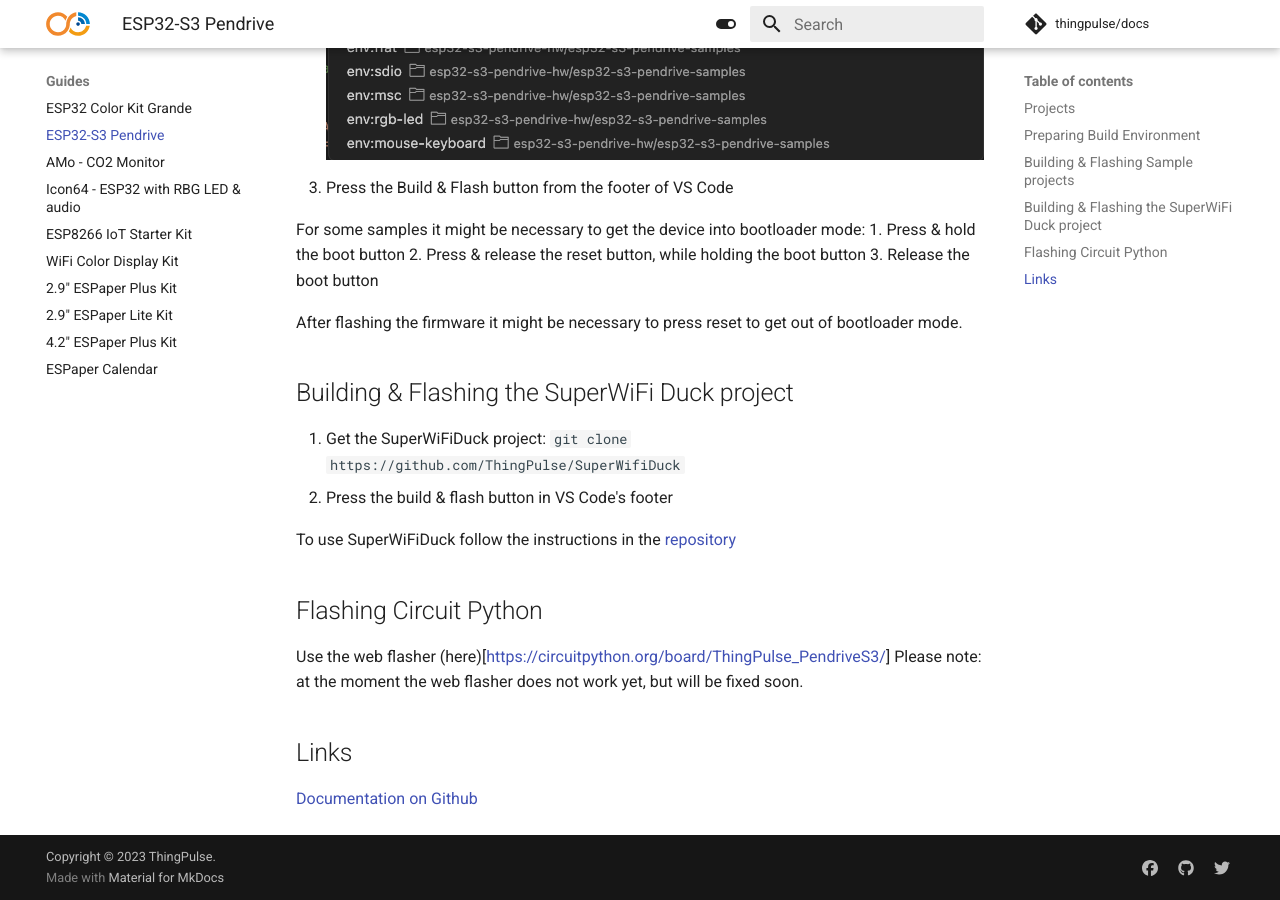
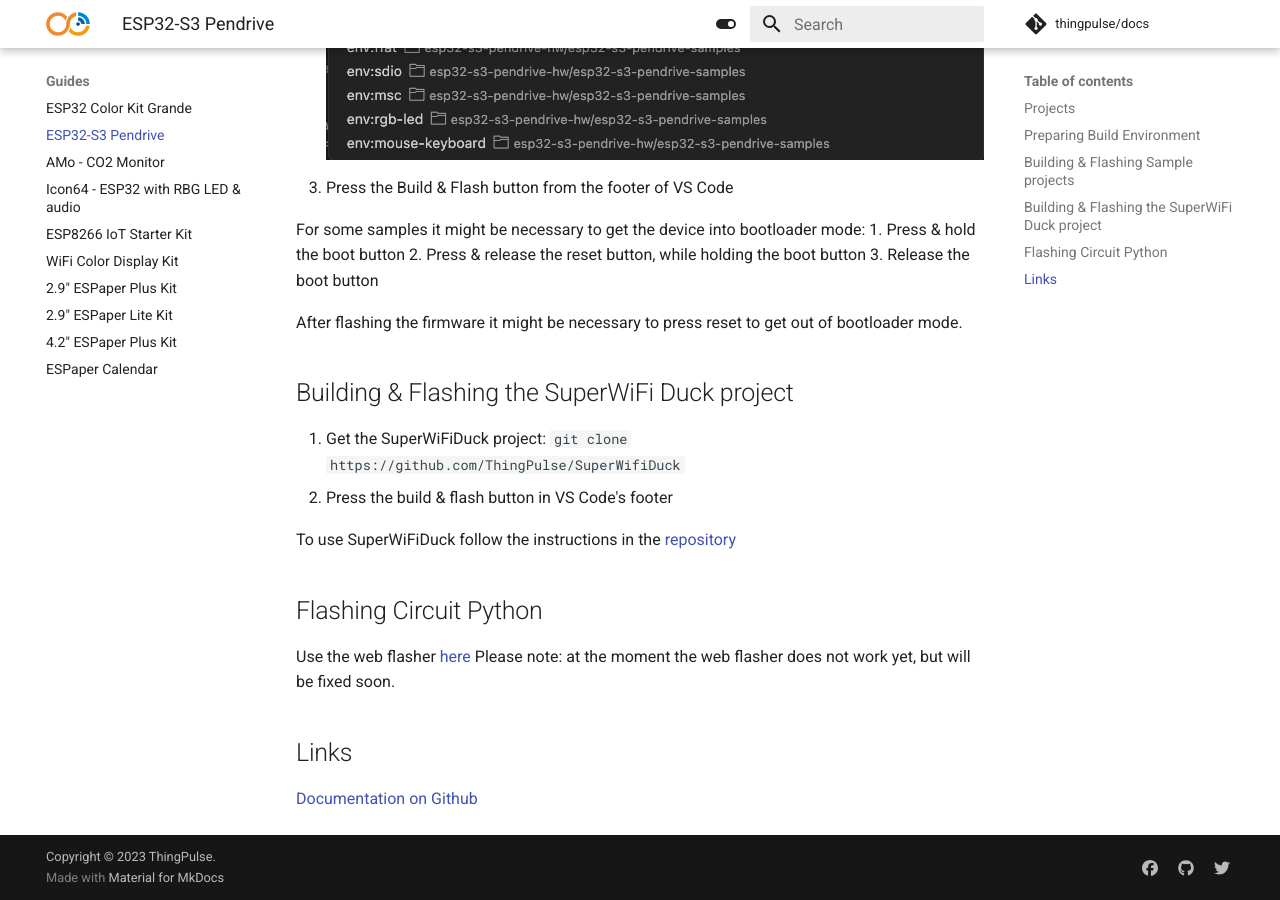
Before and after one commit to ThingPulse/docs, an MkDocs documentation site: the page built from docs/guides/esp32-s3-pendrive.md, in a window 1280 px wide and 900 px high, scrolled down 1183 px. Built offline with MkDocs 1.6.1 and Material for MkDocs 9.7.7, drawn with Linux system fonts in a browser that asks for light colours; comment, search, counter and statistics services are not loaded.

Commit message:
Fix link

```diff
--- a/docs/guides/esp32-s3-pendrive.md
+++ b/docs/guides/esp32-s3-pendrive.md
@@ -30,7 +30,7 @@
 To use SuperWiFiDuck follow the instructions in the [repository](https://github.com/ThingPulse/SuperWifiDuck)
 
 ## Flashing Circuit Python
-Use the web flasher (here)[https://circuitpython.org/board/ThingPulse_PendriveS3/]
+Use the web flasher [here](https://circuitpython.org/board/ThingPulse_PendriveS3/)
 Please note: at the moment the web flasher does not work yet, but will be fixed soon.
 
 ## Links
```
